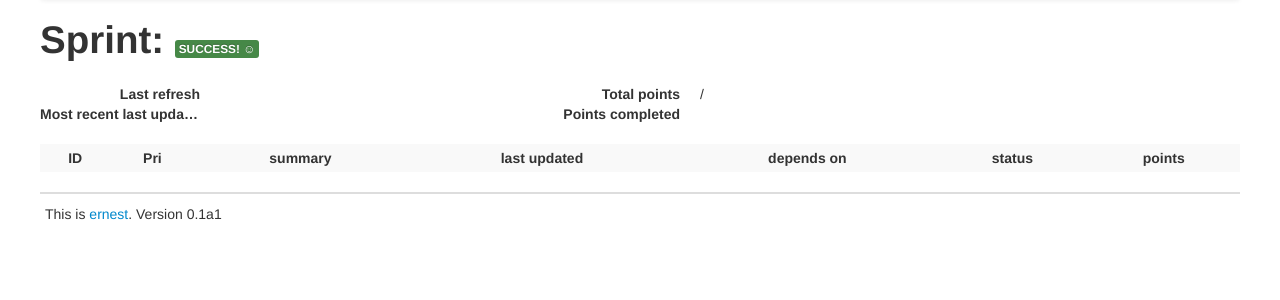
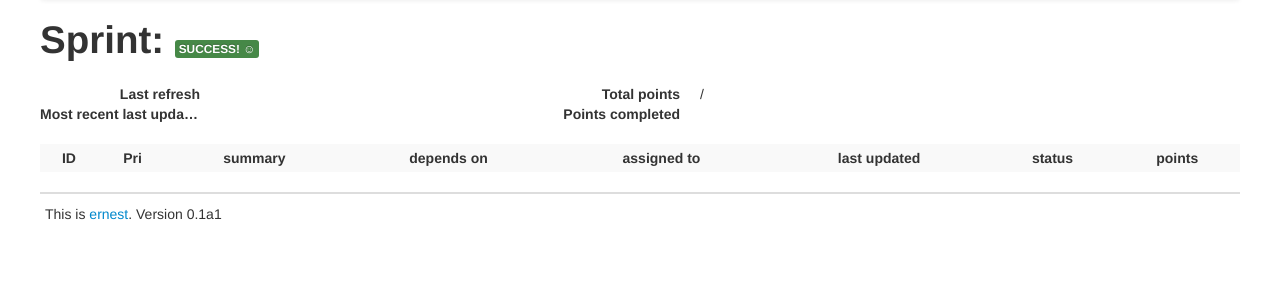
Before and after one commit to willkg/ernest, a Flask app: template ernest/templates/sprint.html in a window 1280 px wide. Shown: the part 42-342 px from the top of the page. Run offline with Flask 2, Linux system fonts and the light colour scheme; the template is opened without the code that fills it, so the values that code supplies are empty; parts of the project's set-up code (start-up, migrations or seed data) failed here and were passed over.

Commit message:
Add assigned_to column

```diff
--- a/ernest/main.py
+++ b/ernest/main.py
@@ -221,6 +221,7 @@ class ProjectSprintView(MethodView):
                 'depends_on',
                 'flags',
                 'groups',
+                'assigned_to',
             ),
             components=components,
             sprint=sprint.name,
@@ -237,6 +238,11 @@ class ProjectSprintView(MethodView):
             bug['needinfo'] = []
             bug['confidentialgroup'] = False
             bug['securitygroup'] = False
+
+            if bug.get('assigned_to', {})['real_name'].startswith('Nobody'):
+                # This nixes the assigned_to because it's silly long
+                # when no one is assigned to the bug.
+                bug['assigned_to'] = {}
 
             for flag in bug.get('flags', []):
                 if flag['name'] == 'needinfo':
--- a/ernest/templates/sprint.html
+++ b/ernest/templates/sprint.html
@@ -42,8 +42,9 @@
         <th>ID</th>
         <th>Pri</th>
         <th>summary</th>
+        <th>depends on</th>
+        <th>assigned to</th>
         <th>last updated</th>
-        <th>depends on</th>
         <th>status</th>
         <th>points</th>
       </tr>
@@ -69,12 +70,13 @@
               <span class="label">{{ flag }}</span>
             {% endfor %}
           </td>
-          <td>{{ bug.last_change_time|df('%m-%d-%Y %H:%M') }}</td>
           <td>
             {% for blocker in bug.depends_on %}
               <a href="http://bugzilla.mozilla.org/show_bug.cgi?id={{ blocker }}">{{ blocker }}</a>
             {% endfor %}
           </td>
+          <td>{{ bug.assigned_to.real_name }}</td>
+          <td>{{ bug.last_change_time|df('%m-%d-%Y %H:%M') }}</td>
           <td>{{ bug.status }}</td>
           <td>{{ bug.points }}</td>
         </tr>
```
